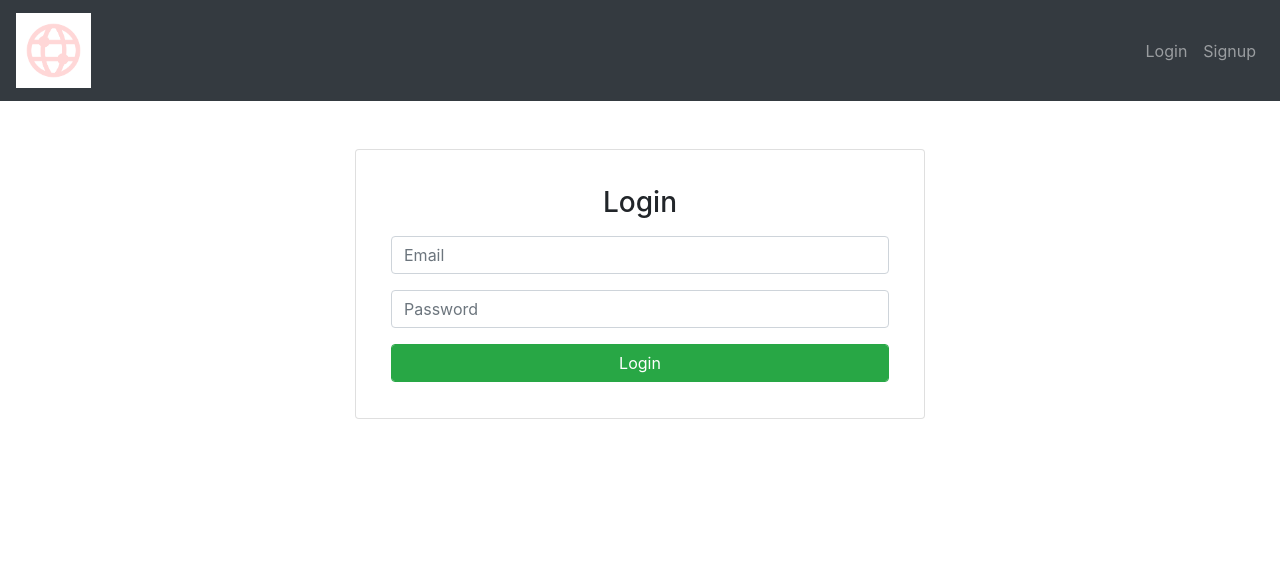
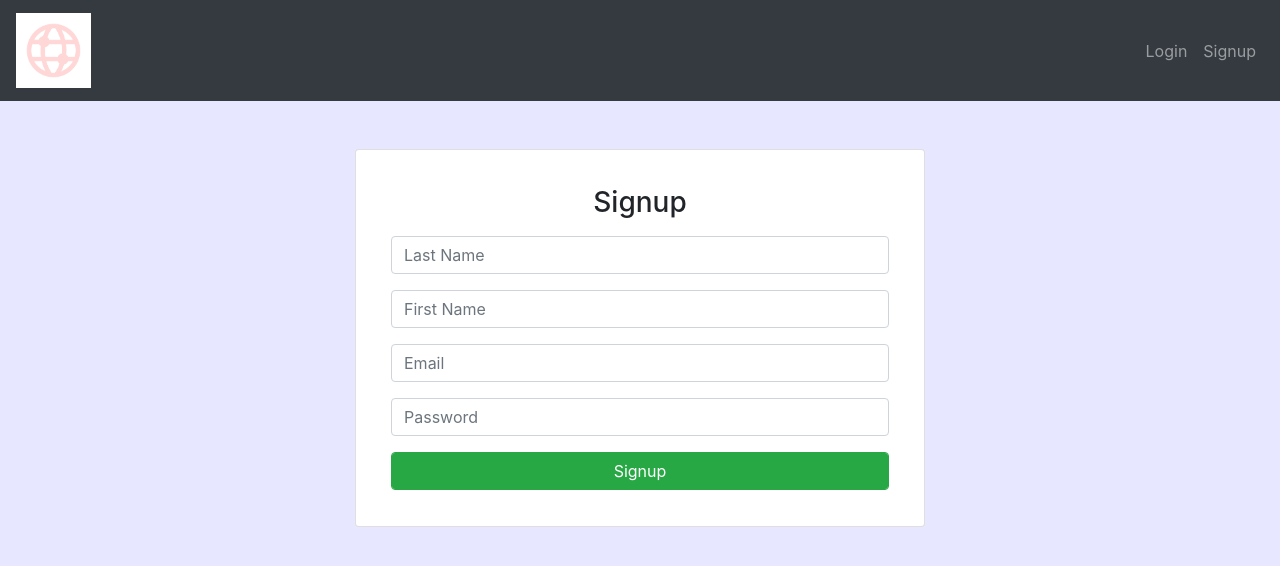
Before and after one commit to julienb86/reddit, a Vue app in the folder frontend/: page /#/signup in a window 1280 px wide. Shown: the top 566 px of the page. Built offline with nearby package versions, Linux system fonts and the light colour scheme; the HTML template or start-up script is replaced by a standard one.

Commit message:
signup template + user model and user controllers modified

```diff
--- a/frontend/src/App.vue
+++ b/frontend/src/App.vue
@@ -21,5 +21,7 @@ export default {
 </script>
 
 <style>
-
+body{
+  background-color: rgb(231, 231, 255);
+}
 </style>
--- a/frontend/src/views/Signup.vue
+++ b/frontend/src/views/Signup.vue
@@ -2,15 +2,21 @@
     <div class="row">
         <div class="card col-md-6 offset-md-3 my-5">
             <div class="card-body">
-                <h3 class="text-center my-3">Login</h3>
+                <h3 class="text-center my-3">Signup</h3>
                 <div class="form-group ">
+                    <input type="text" placeholder="Last Name" class="form-control">
+                </div>
+                <div class="form-group ">
+                    <input type="text" placeholder="First Name" class="form-control">
+                </div>
+                <div class="form-group">
                     <input type="text" placeholder="Email" class="form-control">
                 </div>
                 <div class="form-group ">
                     <input type="password" placeholder="Password" class="form-control">
                 </div>
                 <div class="form-group">
-                    <button class="btn btn-success form-control">Login</button>
+                    <button class="btn btn-success form-control">Signup</button>
                 </div>
             </div>
         </div>
```
Also changed, not shown: 2 other files (tests, documents, lock files or other folders).
